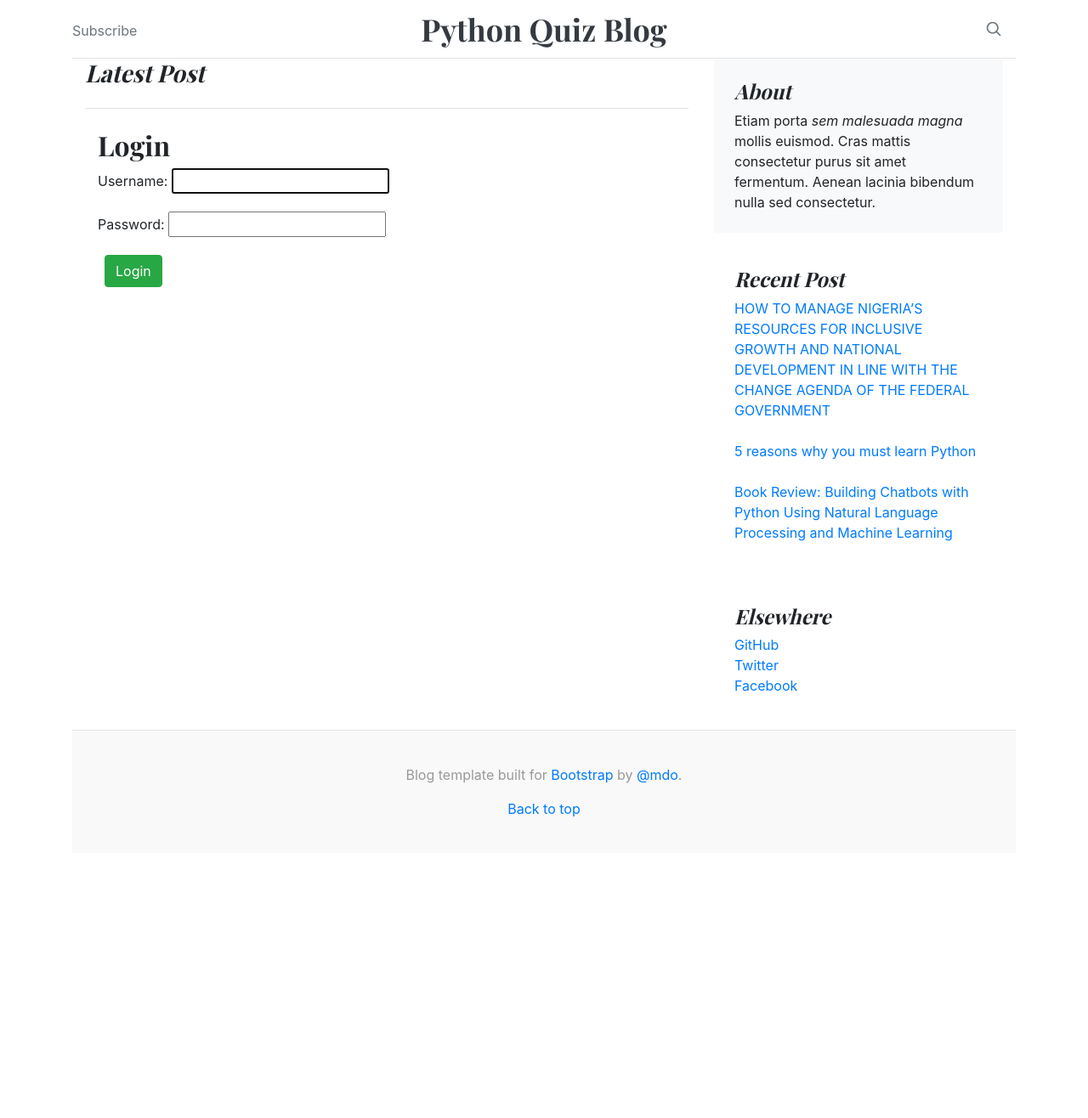
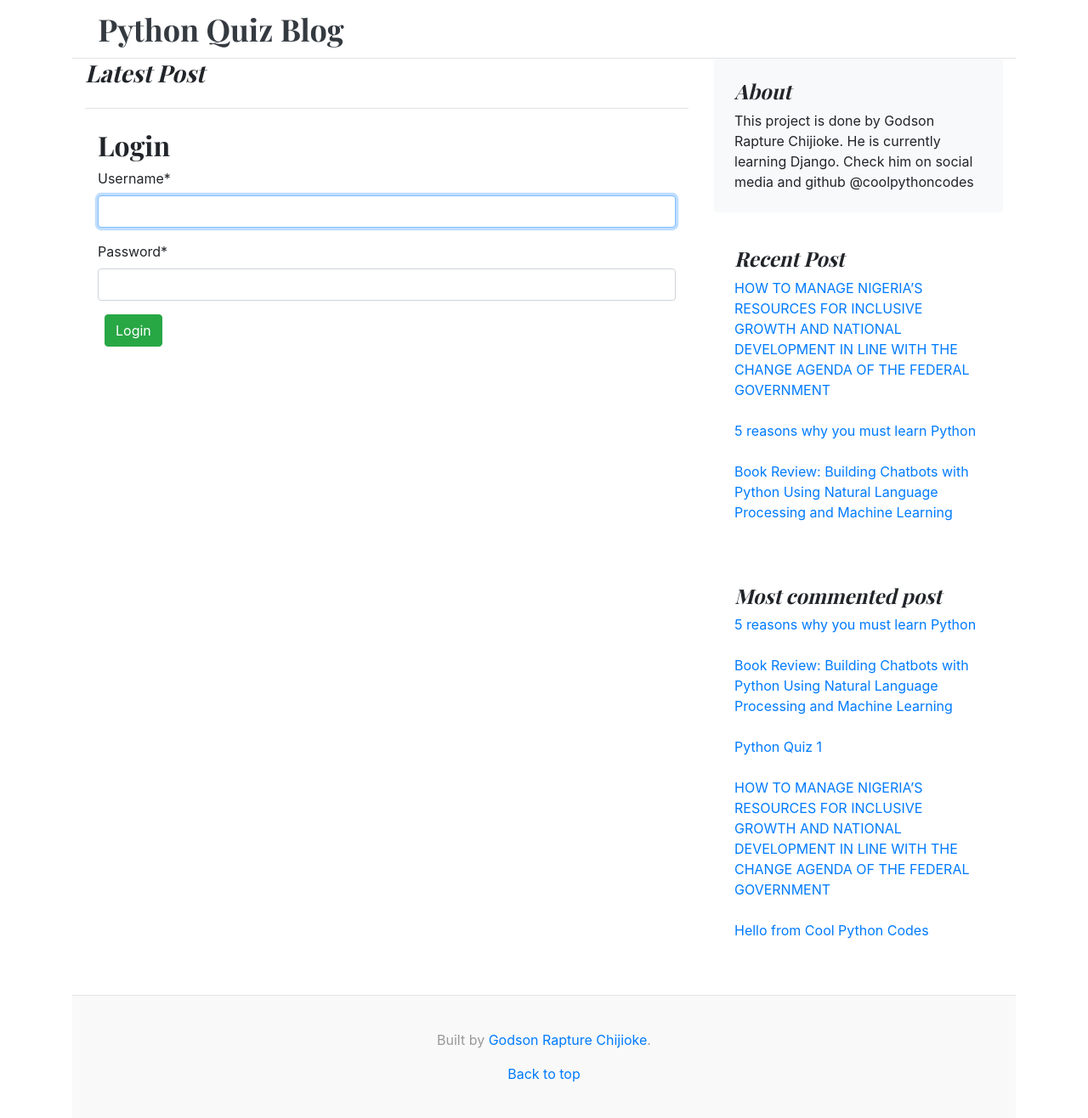
Before and after one commit to coolpythoncodes/blog, a Django app: page /accounts/login/ in a window 1280 px wide. Shown: the whole page at 85% size. Before the commit the page ends 962 px from the top, so only its background shows below. Run offline with Django 3.2, Linux system fonts and the light colour scheme; data comes from the database, SQL or seed files in the repository; both versions use the stored data as it was after the commit; some libraries are stand-ins or nearby versions.

Commit message:
minor changes

```diff
--- a/blog/templatetags/blog_tags.py
+++ b/blog/templatetags/blog_tags.py
@@ -3,6 +3,7 @@ from django.db.models import Count
 from ..models import BlogPost
 
 register = template.Library()
+
 
 # custom tag to get the most recent published post
 @register.inclusion_tag('recent_post.html')
@@ -19,5 +20,5 @@ def show_recent_post(count=3):
 @register.simple_tag
 def most_commented(count=5):
     return BlogPost.published.annotate(
-        total_comments = Count('comments')
+        total_comments=Count('comments')
     ).order_by('-total_comments')[:count]
--- a/blog_project/urls.py
+++ b/blog_project/urls.py
@@ -14,10 +14,12 @@ Including another URLconf
     2. Add a URL to urlpatterns:  path('blog/', include('blog.urls'))
 """
 from django.contrib import admin
-from django.urls import include,path
+from django.urls import include, path
+
 
 urlpatterns = [
     path('admin/', admin.site.urls),
     path('', include('blog.urls')),
     path('accounts/', include('django.contrib.auth.urls')),
+
 ]
--- a/template/base.html
+++ b/template/base.html
@@ -42,16 +42,12 @@
     <div class="container">
   <header class="blog-header py-3">
     <div class="row flex-nowrap justify-content-between align-items-center">
-      <div class="col-4 pt-1">
-        <a class="text-muted" href="#">Subscribe</a>
-      </div>
+
       <div class="col-4 text-center">
         <a class="blog-header-logo text-dark" href="{% url 'home' %}">Python Quiz Blog</a>
       </div>
       <div class="col-4 d-flex justify-content-end align-items-center">
-        <a class="text-muted" href="#">
-          <svg xmlns="http://www.w3.org/2000/svg" width="20" height="20" fill="none" stroke="currentColor" stroke-linecap="round" stroke-linejoin="round" stroke-width="2" class="mx-3" role="img" viewBox="0 0 24 24" focusable="false"><title>Search</title><circle cx="10.5" cy="10.5" r="7.5"/><path d="M21 21l-5.2-5.2"/></svg>
-        </a>
+
 
         {% if user.is_authenticated %}
         <a class="btn btn-sm btn-outline-secondary" href="{% url 'post_new' %}">New Post</a>
@@ -83,17 +79,24 @@
     <aside class="col-md-4 blog-sidebar">
         <div class="p-4 mb-3 bg-light rounded">
           <h4 class="font-italic">About</h4>
-          <p class="mb-0">Etiam porta <em>sem malesuada magna</em> mollis euismod. Cras mattis consectetur purus sit amet fermentum. Aenean lacinia bibendum nulla sed consectetur.</p>
+          <p class="mb-0">This project is done by Godson Rapture Chijioke. He is currently learning Django. Check him on social media and github  @coolpythoncodes</p>
         </div>
 
+        <!-- Most recent post -->
+
        {% show_recent_post 3 %}
+       <!-- Most commented post -->
+       <div class="p-4">
+          <h4 class="font-italic">Most commented post</h4>
+          <ol class="list-unstyled">
+            {% most_commented as most_commented_post %}
 
-        <div class="p-4">
-          <h4 class="font-italic">Elsewhere</h4>
-          <ol class="list-unstyled">
-            <li><a href="#">GitHub</a></li>
-            <li><a href="#">Twitter</a></li>
-            <li><a href="#">Facebook</a></li>
+              {% for post in most_commented_post %}
+              <li><a href="{{post.get_absolute_url}}">{{post.title}}</a></li>
+            <br>
+              {% endfor %}
+
+
           </ol>
         </div>
       </aside><!-- /.blog-sidebar -->
@@ -113,9 +116,9 @@
  {% endblock pagination %}
 
 <footer class="blog-footer">
-  <p>Blog template built for <a href="https://getbootstrap.com/">Bootstrap</a> by <a href="https://twitter.com/mdo">@mdo</a>.</p>
+  <p>Built by <a style="text-decoration:none" href="https://www.instagram.com/coolpythoncodes">Godson Rapture Chijioke</a>.</p>
   <p>
-    <a href="#">Back to top</a>
+    <a style="text-decoration:none" href="#">Back to top</a>
   </p>
 </footer>
 
--- a/template/registration/login.html
+++ b/template/registration/login.html
@@ -1,4 +1,5 @@
 {% extends "base.html" %}
+{% load crispy_forms_tags %}
 <!--title blog -->
 {%block title%}Login{%endblock%}
 
@@ -8,7 +9,7 @@
 <div class="container">
         <h2>Login</h2>
         <form method="post">{% csrf_token %}
-            {{form.as_p}}
+            {{form|crispy}}
             <button class="btn btn-success ml-2" type="submit">Login</button>
 
         </form>
```
Also changed, not shown: blog/sitemaps.py (added, +11 -0 lines), blog_project/settings.py (+6 -2 lines), db.sqlite3, 1 other file.
